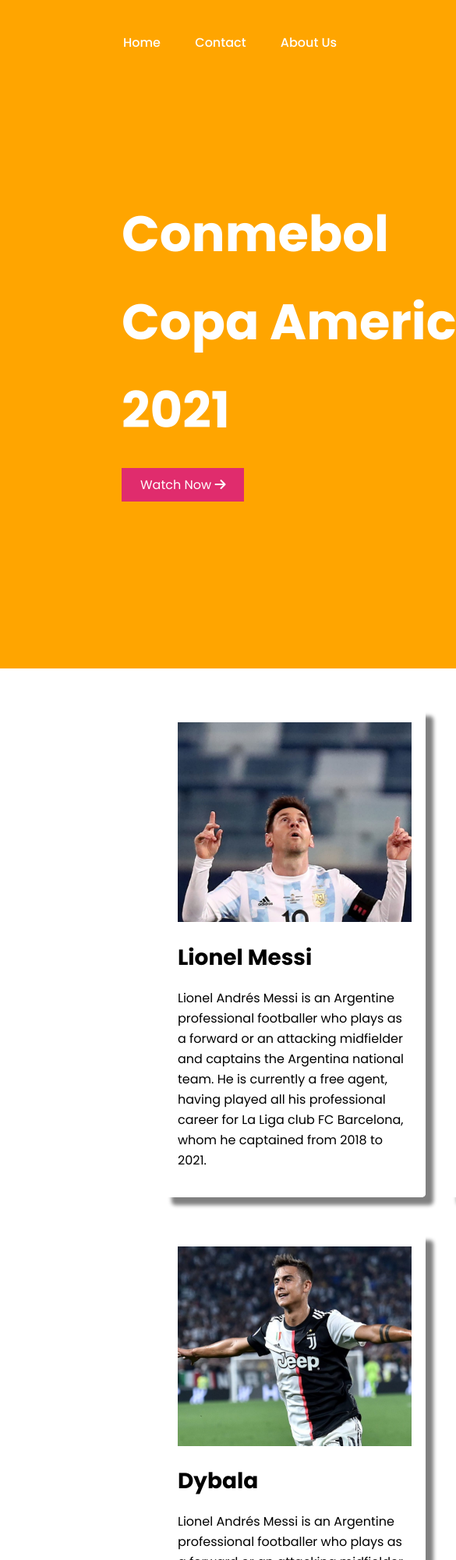
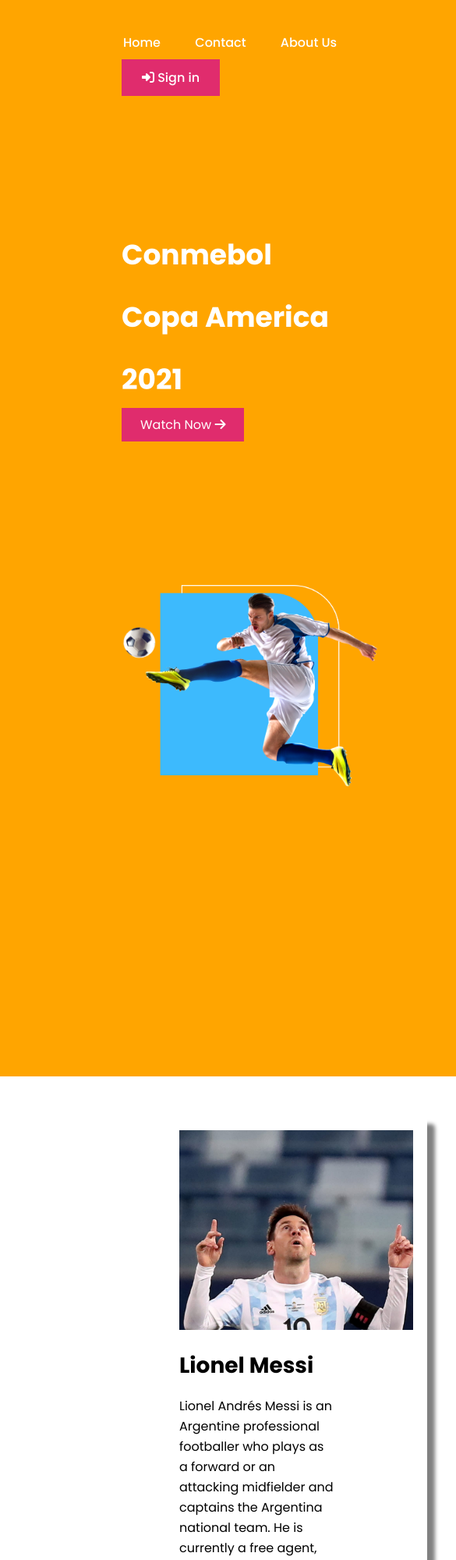
Before and after one commit to ashiq120/Football-website, a plain HTML site: page index.html in a window 390 px wide. Shown: the top 2000 px of the page at 78% size, 585 px wide, since content can reach past the window. Drawn offline with Linux system fonts and the light colour scheme.

Commit message:
Responsive

```diff
--- a/style.css
+++ b/style.css
@@ -291,3 +291,113 @@
     border: 3px solid white;
 }
 /* .....Footer Completed..... */
+
+/* .....Media Query Start.....*/
+@media only screen and (max-width:688px) {
+    .flexible-content{
+    flex-direction: column;
+    }
+    .header {
+        max-width: 688px;
+        height: 1200px;
+    }
+    .half-width img{
+        width: 329px;
+        height: 260px;
+    }
+    .half-width {
+        width: 278px;
+        height: 138px;
+        padding-bottom: 350px;
+
+    }
+    .half-width h1 {
+        font-size: 36px;
+        line-height: 30px;
+        color: #ffffff;
+        margin-top: 50px;
+
+    }
+    nav {
+        margin-left: 156px;
+        padding-top: 42px;
+        display: flex;
+        flex-direction: column;
+        justify-content: center;
+
+
+
+    }
+    .login-button{
+        margin-top: 20px;
+    }
+    .container {
+        background-color: #ffffff;
+        width: 870px;
+        padding: 30px;
+        border-radius: 5px;
+        margin-top: 21px;
+        display: flex;
+        flex-direction: column;
+        align-items: center;
+        margin-bottom: 165px;
+    }
+    .image-cards {
+        display: grid;
+        grid-template-columns: repeat(1, 1fr);
+        grid-column-gap: 20px;
+        grid-row-gap: 20px;
+        margin-right: 350px;
+    }
+    .image-card .image-card-banner img {
+        width: 300px;
+        height: 256px;
+    }
+
+    .card-details h1 {
+        font-size: 28px;
+        line-height: 40px;
+    }
+
+    .cards-p {
+        font-size: 16px;
+        line-height: 26px;
+        height: 300px;
+    width: 200px;
+
+    }
+    .bottom-img{
+
+        margin-top: 390px;
+    }
+    .sponsor-section{
+        margin-bottom: 150px;
+        background-color: #2D25A0;
+        padding: 80px;
+        transition: background-color 5s;
+        margin-top: 200px;
+    }
+    .sponsor-section:hover{
+        background-color: aqua;
+    }
+    .sponsor-title{
+        margin-bottom: 80px;
+    }
+    #sponsor-h3{
+        text-align: center;
+        font-size: 40px;
+        color: white;
+    }
+    .sponsor-img{
+        display: flex;
+        align-items: center;
+        justify-content: space-evenly;
+        flex-direction: column;
+    }
+    .sponsor-img img{
+
+        width: 100px;
+        margin-bottom: 50px;
+
+    }
+    /* .....Media Query End......*/
```
